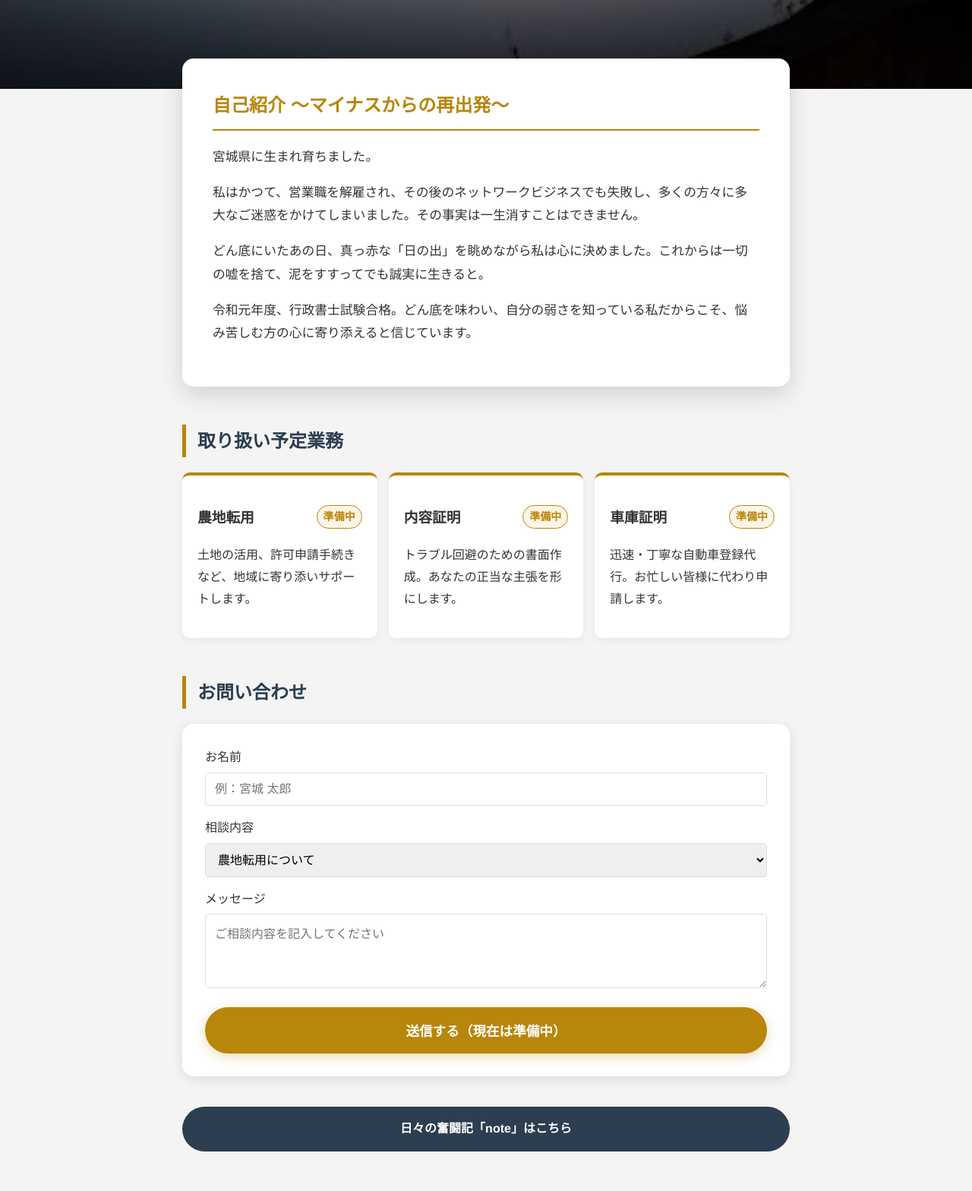
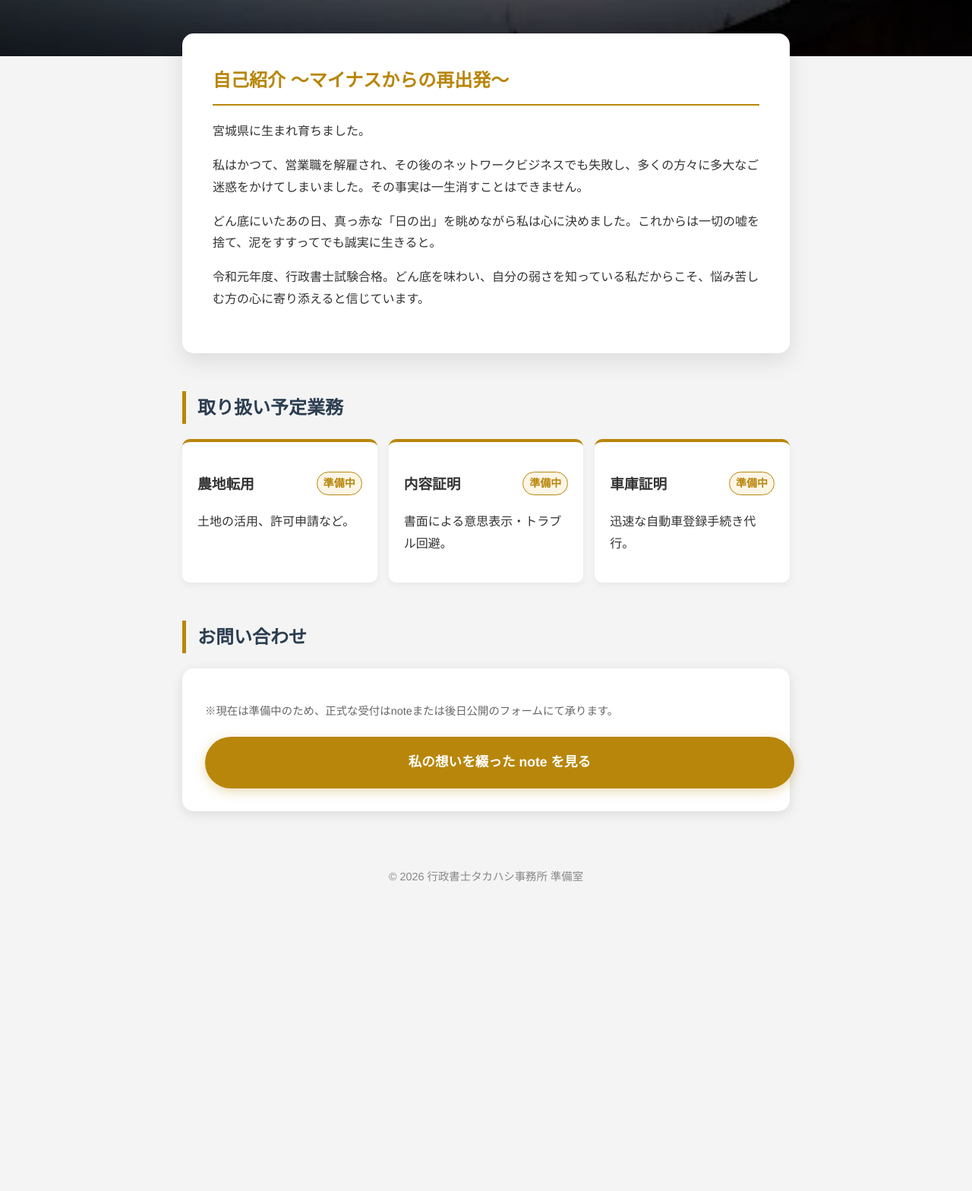
Before and after one commit to ootata1968-art/MY_OFFICE, a plain HTML site: page index.html in a window 1280 px wide. Shown: the part 228-1796 px from the top of the page at 76% size. After the commit the page ends 1491 px from the top, so only its background shows below. Drawn offline with Linux system fonts and the light colour scheme.

Commit message:
Refactor index.html for improved layout and content
Updated the HTML structure and styles for the Takahashi Administrative Scrivener Office website, including changes to the header, introduction, services, and contact sections.

```diff
--- a/index.html
+++ b/index.html
@@ -3,61 +3,52 @@
 <head>
     <meta charset="UTF-8">
     <meta name="viewport" content="width=device-width, initial-scale=1.0">
-    <title>行政書士タカハシ事務所（準備中）</title>
+    <title>行政書士タカハシ事務所</title>
     <style>
-        body { font-family: 'Helvetica Neue', Arial, sans-serif; line-height: 1.8; color: #333; margin: 0; background-color: #f4f4f4; text-align: center; }
+        body { font-family: 'Helvetica Neue', Arial, sans-serif; line-height: 1.8; color: #333; margin: 0; background-color: #f4f4f4; }
 
-        /* ヘッダー：あの日の出を背景に */
+        /* ヘッダー：背景に画像を設定（imgタグを使わないから、一番上の張り付きがなくなるべ） */
         header {
             background: linear-gradient(rgba(0, 0, 0, 0.4), rgba(0, 0, 0, 0.4)),
                         url('hinode.jpg') center/cover no-repeat;
             background-color: #b8860b;
             color: white;
-            padding: 120px 20px;
+            padding: 100px 20px;
+            text-align: center;
             text-shadow: 2px 2px 4px rgba(0,0,0,0.5);
         }
 
         .container { max-width: 800px; margin: 0 auto; padding: 20px; }
 
-        /* 魂の自己紹介セクション */
+        /* 自己紹介：ここが一番大事だっちゃ */
         .intro-text {
             background: white;
             padding: 40px;
             border-radius: 15px;
-            margin-top: -60px;
-            box-shadow: 0 10px 30px rgba(0,0,0,0.15);
+            margin-top: -50px;
+            box-shadow: 0 10px 30px rgba(0,0,0,0.1);
             text-align: left;
             position: relative;
         }
-        .intro-text h2 {
-            color: #b8860b;
-            border-bottom: 2px solid #b8860b;
-            padding-bottom: 10px;
-            margin-top: 0;
-            font-size: 1.5em;
-        }
-        .intro-text p { margin-bottom: 15px; font-size: 1.05em; }
+        .intro-text h2 { color: #b8860b; border-bottom: 2px solid #b8860b; padding-bottom: 10px; margin-top: 0; }
 
         /* サービス内容 */
-        h2.section-title { border-left: 5px solid #b8860b; padding-left: 15px; color: #2c3e50; text-align: left; margin: 50px 0 20px; }
+        .section-title { border-left: 5px solid #b8860b; padding-left: 15px; color: #2c3e50; text-align: left; margin: 50px 0 20px; }
         .services { display: flex; flex-wrap: wrap; gap: 15px; }
         .card { background: white; border-top: 4px solid #b8860b; border-radius: 10px; padding: 20px; flex: 1; min-width: 200px; box-shadow: 0 4px 10px rgba(0,0,0,0.05); text-align: left; }
         .status { font-size: 0.75em; background: #fdf5e6; padding: 2px 8px; border-radius: 20px; color: #b8860b; border: 1px solid #b8860b; float: right; }
 
         /* 問い合わせ */
         .contact-box { background: white; padding: 30px; border-radius: 15px; box-shadow: 0 4px 15px rgba(0,0,0,0.1); margin-top: 20px; text-align: left; }
-        .form-group { margin-bottom: 15px; }
-        input, textarea, select { width: 100%; padding: 12px; border: 1px solid #ddd; border-radius: 5px; box-sizing: border-box; font-size: 16px; margin-top: 5px; }
-        .btn { display: block; width: 100%; padding: 18px; background: #b8860b; color: white; border: none; border-radius: 50px; text-align: center; font-weight: bold; font-size: 1.1em; cursor: pointer; margin-top: 15px; box-shadow: 0 4px 15px rgba(184, 134, 11, 0.3); }
+        .btn { display: block; width: 100%; padding: 18px; background: #b8860b; color: white; border: none; border-radius: 50px; text-align: center; font-weight: bold; font-size: 1.1em; cursor: pointer; margin-top: 15px; box-shadow: 0 4px 15px rgba(184, 134, 11, 0.3); text-decoration: none; }
 
-        .note-link { display: block; background: #2c3e50; color: white; text-align: center; padding: 15px; text-decoration: none; border-radius: 50px; margin-top: 40px; font-weight: bold; }
-        footer { padding: 60px; color: #888; font-size: 0.9em; }
+        footer { padding: 60px; text-align: center; color: #888; font-size: 0.9em; }
     </style>
 </head>
 <body>
 
 <header>
-    <h1 style="margin:0; font-size: 2.3em;">行政書士タカハシ事務所</h1>
+    <h1 style="margin:0; font-size: 2.2em;">行政書士タカハシ事務所</h1>
     <p style="margin:10px 0 0;">〜一度立ち止まったからこそ、誰より誠実に〜</p>
 </header>
 
@@ -72,27 +63,16 @@
 
     <h2 class="section-title">取り扱い予定業務</h2>
     <div class="services">
-        <div class="card"><h3>農地転用 <span class="status">準備中</span></h3><p>土地の活用、許可申請手続きなど、地域に寄り添いサポートします。</p></div>
-        <div class="card"><h3>内容証明 <span class="status">準備中</span></h3><p>トラブル回避のための書面作成。あなたの正当な主張を形にします。</p></div>
-        <div class="card"><h3>車庫証明 <span class="status">準備中</span></h3><p>迅速・丁寧な自動車登録代行。お忙しい皆様に代わり申請します。</p></div>
+        <div class="card"><h3>農地転用 <span class="status">準備中</span></h3><p>土地の活用、許可申請など。</p></div>
+        <div class="card"><h3>内容証明 <span class="status">準備中</span></h3><p>書面による意思表示・トラブル回避。</p></div>
+        <div class="card"><h3>車庫証明 <span class="status">準備中</span></h3><p>迅速な自動車登録手続き代行。</p></div>
     </div>
 
     <h2 class="section-title">お問い合わせ</h2>
     <div class="contact-box">
-        <div class="form-group"><label>お名前</label><input type="text" placeholder="例：宮城 太郎"></div>
-        <div class="form-group"><label>相談内容</label>
-            <select>
-                <option>農地転用について</option>
-                <option>内容証明について</option>
-                <option>車庫証明について</option>
-                <option>その他</option>
-            </select>
-        </div>
-        <div class="form-group"><label>メッセージ</label><textarea rows="4" placeholder="ご相談内容を記入してください"></textarea></div>
-        <button class="btn">送信する（現在は準備中）</button>
+        <p style="font-size: 0.9em; color: #666; margin-bottom: 20px;">※現在は準備中のため、正式な受付はnoteまたは後日公開のフォームにて承ります。</p>
+        <a href="https://note.com/ootata1968" class="btn">私の想いを綴った note を見る</a>
     </div>
-
-    <a href="https://note.com/ootata1968" class="note-link">日々の奮闘記「note」はこちら</a>
 
     <footer>
         <p>&copy; 2026 行政書士タカハシ事務所 準備室</p>
```
